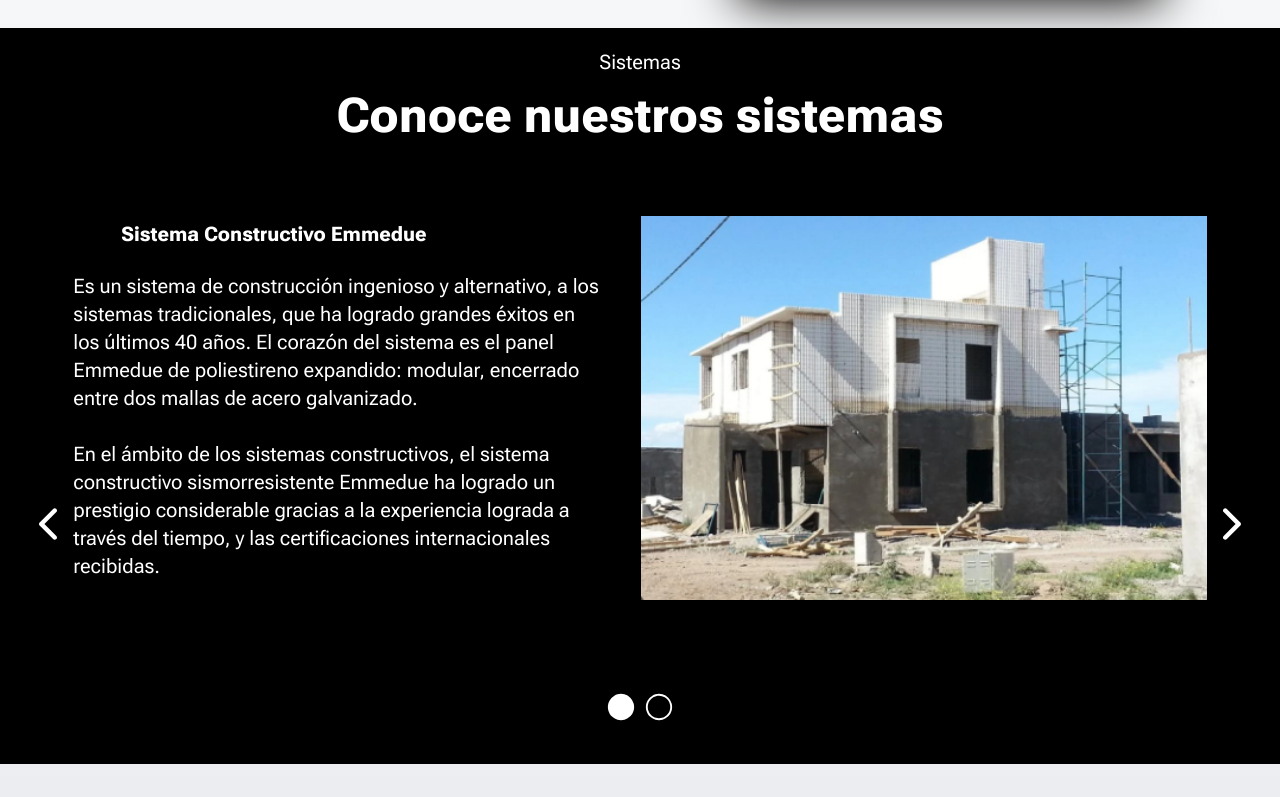
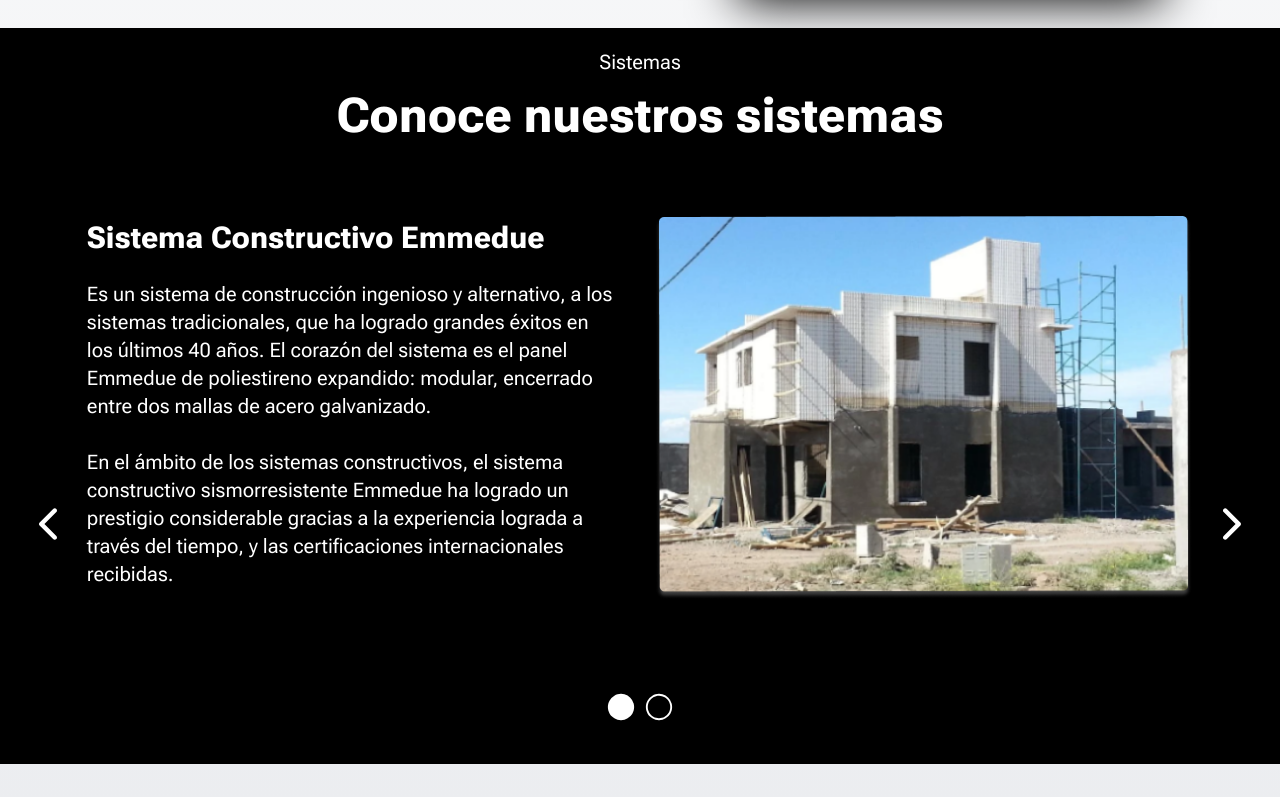
Before and after one commit to MartinAndreani/casa-moderna-proyecto-real, a React (Vite) app: page / in a window 1280 px wide. Shown: the part 700-1497 px from the top of the page. Built offline with nearby package versions, Linux system fonts and the light colour scheme.

Commit message:
correccion carousel

```diff
--- a/src/components/Sistemas/Carousel/Carousel.jsx
+++ b/src/components/Sistemas/Carousel/Carousel.jsx
@@ -19,7 +19,7 @@
 
 					<div className="flex justify-center lg:gap-10 gap-4  ">
 						<div className=" lg:w-[26rem] xl:w-[33rem]  lg:text-xl  ">
-							<h5 className=" font-extrabold text-xl py-6 xl:mx-12 2xl:mx-56">
+							<h5 className=" font-extrabold text-3xl py-6  2xl:mx-56">
 								Sistema Constructivo Emmedue
 							</h5>
 							<p>
@@ -39,7 +39,7 @@
 					</div>
 					<div className="absolute lg:relative lg:w-auto w-full">
 						<img
-							src="public/images/sistemas/emmedue.png"
+							src="public/images/sistemas/emedue.webp"
 							alt="sistema emedue"
 							className="lg:h-96 lg:opacity-100 lg:top-5 md:top-0 relative h-[118vh] opacity-35"
 						/>
@@ -53,7 +53,7 @@
 				>
 					<div className="flex justify-center lg:gap-10 gap-4 ">
 						<div className=" lg:w-[35rem]  lg:text-xl ">
-							<h5 className=" font-extrabold text-3xl py-6 xl:mx-12 2xl:mx-56">
+							<h5 className=" font-extrabold text-3xl py-6  2xl:mx-56">
 								Sistema Construccion en Seco
 							</h5>
 							<p>
@@ -74,7 +74,7 @@
 
                         <div className="absolute lg:relative lg:w-auto w-full">
 							<img
-								src="public/images/sistemas/seco.png"
+								src="public/images/sistemas/seco.webp"
 								alt="construccion en seco"
                                 className="lg:h-96 lg:opacity-100 lg:top-5 md:top-0 relative h-[118vh] opacity-35"
 							/>
```
